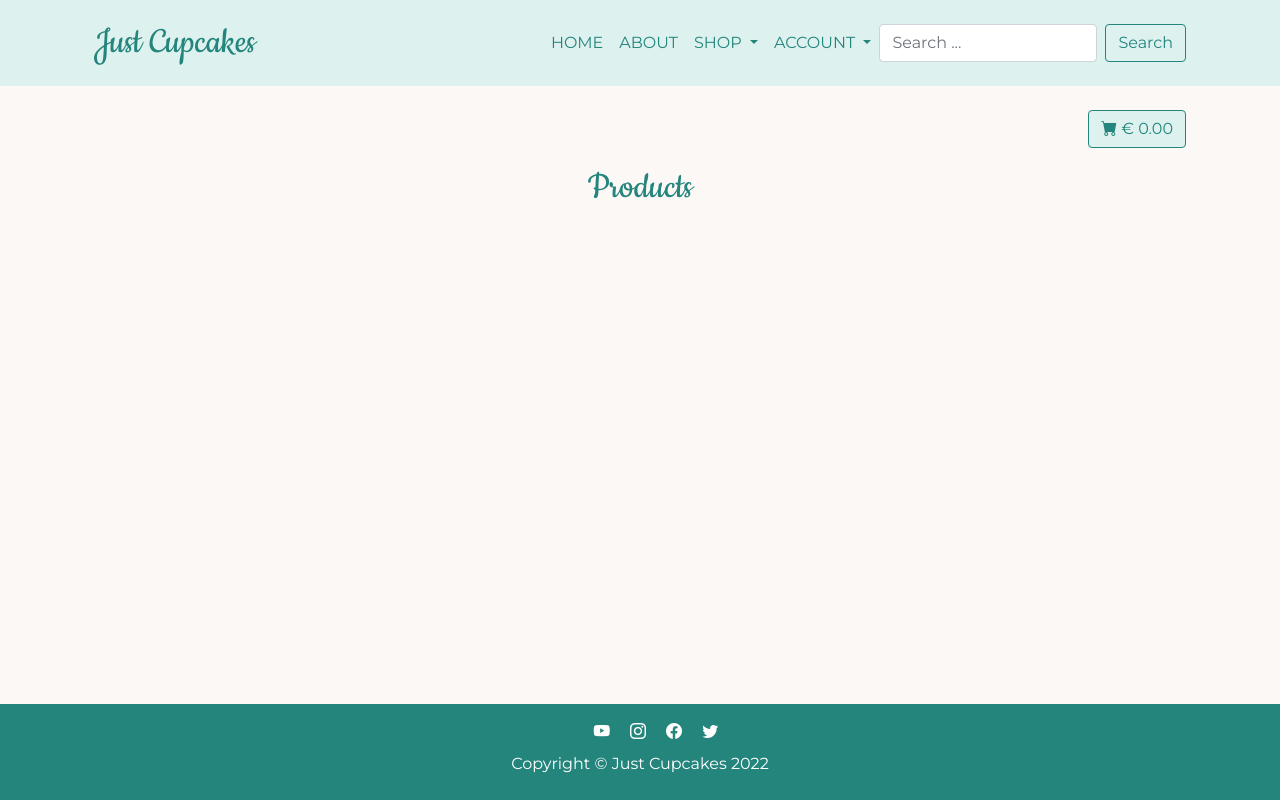
After one commit to Paola62010/just-cupcakes, a Django app: page /products/ in a window 1280 px wide. The commit adds this page. Run offline with Django 3.2, Linux system fonts and the light colour scheme; data that the repository does not hold is empty; some libraries are stand-ins or nearby versions.

Commit message:
Add view_product view, url and template. Add structure and style to template

```diff
--- a/static/css/style.css
+++ b/static/css/style.css
@@ -12,6 +12,11 @@ body {
 
 main {
 	flex: 1;
+}
+
+h1 {
+	font-family: Cookie, sans-serif;
+	font-size: 2.5rem;
 }
 
 a {
--- /dev/null
+++ b/store/templates/products.html
@@ -0,0 +1,52 @@
+{% extends 'base.html' %}
+{% load static %}
+
+{% block content %}
+
+<main>
+    <section>
+        <div class="container px-4 mt-4 d-flex justify-content-end align-items-baseline">
+            {% if user.is_authenticated %}
+            <p class="me-3">Hi <strong>{{user.username}}</strong>!</p>
+            {% endif %}
+            <div>
+                <button class="btn bag-button">
+                    <a href="#"><i class="bi bi-cart-fill"></i> € 0.00</a>
+                </button>
+            </div>
+        </div>
+        <h1 class="text-center my-3">Products</h1>
+        <div class="my-sm-5">
+            <div class="container product-card-container">
+                <div class="row row-cols-1 row-cols-sm-2 row-cols-md-3 g-5">
+                    {% for product in products %}
+                    <div class="col product-card">
+                        <a href="#">
+                        <div class="card shadow h-100 product-card-body">
+                            <img src="{{product.image.url}}" class="card-img-top" alt="{{product.name}} cupcake image">
+                            {% if product.popular %}
+                                <p class="card-text text-end m-0 fw-bold popular">Popular</p>
+                            {% endif %}
+                            <div class="card-body">
+                                <p class="card-text text-center text-uppercase m-0">{{ product.name }}</p>
+                                <p class="card-text text-center fw-bold">€ {{ product.price }}</p>
+                                {% if user.is_superuser%}
+                                <div class="d-flex justify-content-between align-items-center">
+                                    <div class="btn-group">
+                                    <button type="button" class="btn btn-sm sitebutton">Edit</button>
+                                    <button type="button" class="btn btn-sm sitebutton">Delete</button>
+                                    </div>
+                                </div>
+                              {% endif %}
+                            </div>
+                        </div>
+                        </a>
+                    </div>
+                    {% endfor %}
+                </div>
+            </div>
+        </div>
+    </section>
+</main>
+
+{% endblock %}
--- a/store/urls.py
+++ b/store/urls.py
@@ -3,5 +3,6 @@ from django.urls import path, include
 from . import views
 
 urlpatterns = [
-    path('', views.home, name = 'home'),
+    path('', views.home, name='home'),
+    path('products/', views.view_products, name='products'),
 ]
--- a/store/views.py
+++ b/store/views.py
@@ -1,7 +1,17 @@
 from django.shortcuts import render
+from .models import Product, Category
 
-# Create your views here.
 
 def home(request):
     """A view to render the home page"""
     return render(request, 'index.html')
+
+
+def view_products(request):
+    """A view to show all available products"""
+
+    products = Product.objects.all()
+    context = {
+        'products': products
+    }
+    return render(request, 'products.html', context)
--- a/templates/base.html
+++ b/templates/base.html
@@ -45,7 +45,7 @@
                                 <a class="dropdown-item" href="#">MONTHLY CUPCAKE</a>
                               </li>
                               <li>
-                                <a class="dropdown-item" href="#">ALL CUPCAKES</a>
+                                <a class="dropdown-item" href="{% url 'products' %}">ALL CUPCAKES</a>
                               </li>
                             </ul>
                         </li>
@@ -63,7 +63,7 @@
                               </li>
                             </ul>
                         </li>
-                        {% if user.is_superuser%}
+                        {% if user.is_superuser %}
                         <li class="nav-item">
                             <a href="#" class="nav-link">MANAGEMENT</a>
                         </li>
```
Also changed, not shown: other parts of static/css/style.css (+35 -1 lines), store/templates/index.html (+4 -4 lines).
